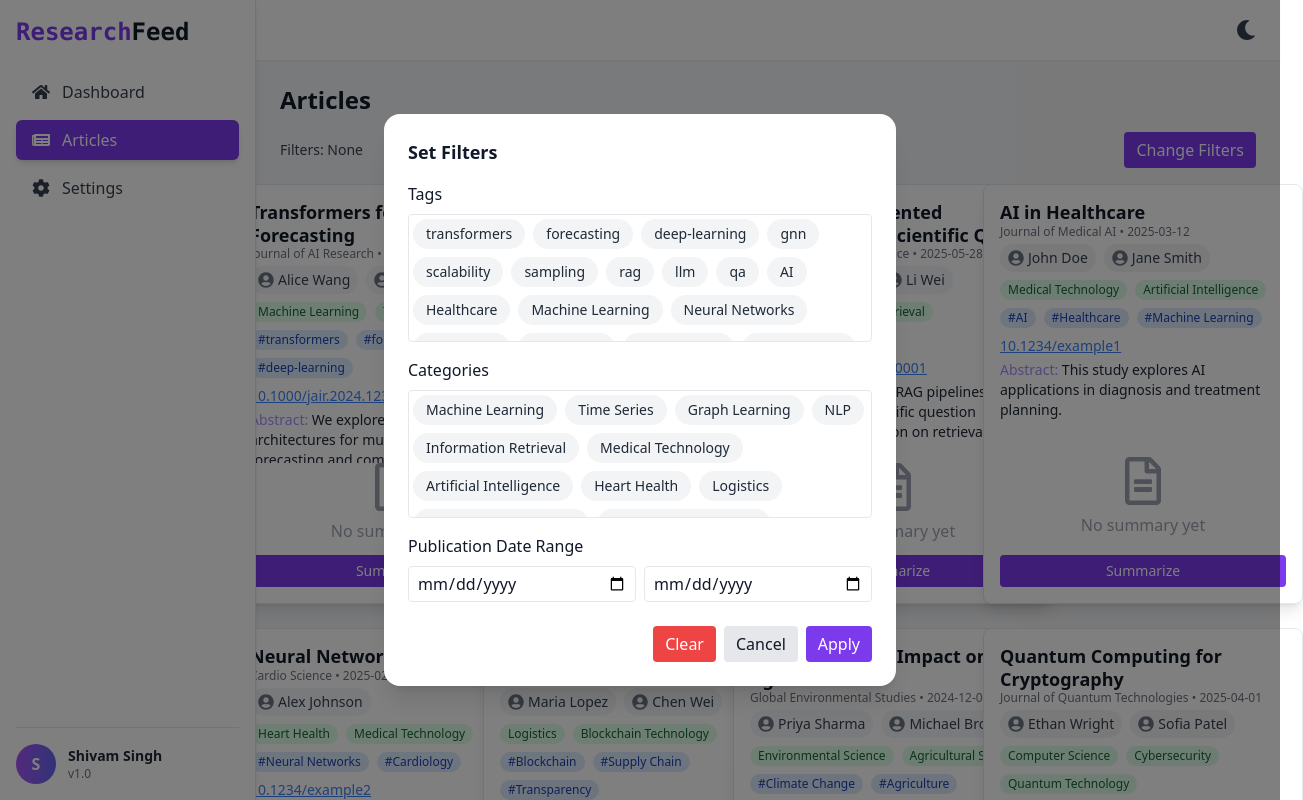
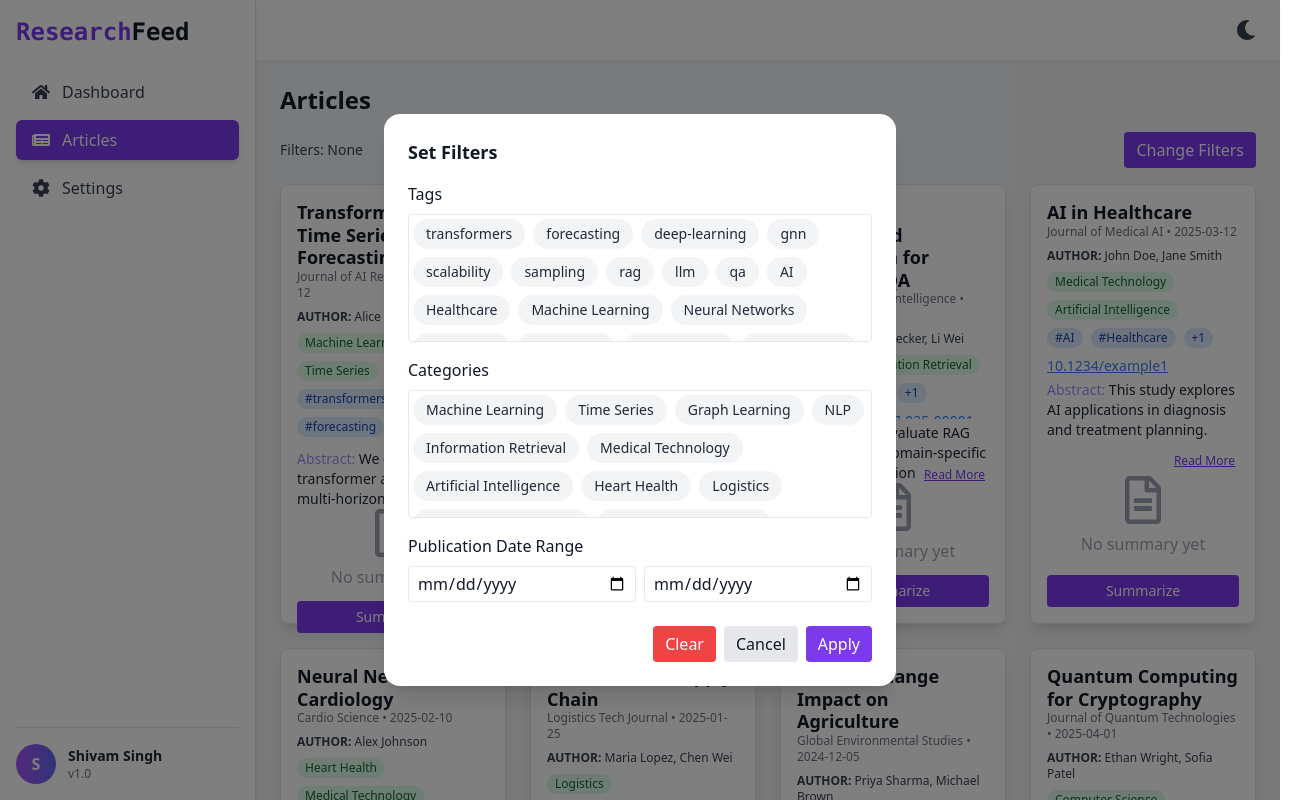
Before and after one commit to Shivamkumar4848/Research-Feed-Frontend, a React (Create React App) app: page /articles in a window 1280 px wide. Shown: the top 800 px of the page, 1303 px wide, since content can reach past the window. Built offline with nearby package versions, Linux system fonts and the light colour scheme.

Commit message:
Final tree 🌴  (#9)
* Added pagination to the articles page

* Made new changes to dashboard

* Fixed Summary and Dashboard FilterModal

* Fixed UI for summary

* Fixed Tags, Cat and added Read more to Abstract

```diff
--- a/src/components/ArticleCard.jsx
+++ b/src/components/ArticleCard.jsx
@@ -1,12 +1,20 @@
 import { useState, useEffect } from "react";
-import AuthorAvatar from "../components/Avatar";
 import { FaRegFileAlt } from "react-icons/fa";
+import Modal from "./Modal";
 
 export default function ArticleCard({ article }) {
     const [loading, setLoading] = useState(false);
     const [summary, setSummary] = useState("");
     const [error, setError] = useState("");
     const [isFlipped, setIsFlipped] = useState(false);
+    const [showAbstractModal, setShowAbstractModal] = useState(false);
+    const [showTagsModal, setShowTagsModal] = useState(false);
+    const [showCategoriesModal, setShowCategoriesModal] = useState(false);
+
+    useEffect(() => {
+        const stored = localStorage.getItem(`summary-${article.doi}`);
+        if (stored) setSummary(stored);
+    }, [article.doi]);
 
     useEffect(() => {
         const stored = localStorage.getItem(`summary-${article.doi}`);
@@ -18,7 +26,6 @@ export default function ArticleCard({ article }) {
             setIsFlipped(true);
             return;
         }
-
 
         setIsFlipped(true);
         setLoading(true);
@@ -34,6 +41,7 @@ export default function ArticleCard({ article }) {
             const data = await res.json();
             if (res.ok) {
                 setSummary(data.summary || "No summary returned.");
+                localStorage.setItem(`summary-${article.doi}`, data.summary);
             } else {
                 setError("Failed to summarize.");
             }
@@ -44,65 +52,108 @@ export default function ArticleCard({ article }) {
         }
     };
 
+    const formatWithLimit = (items, limit = 2) => {
+        if (!items || items.length === 0) return [];
+        if (items.length <= limit) return items;
+        return [...items.slice(0, limit), `+${items.length - limit}`];
+    };
+
     return (
-        <div className="w-80 h-[420px] transition-all duration-300 hover:-translate-y-2 hover:shadow-2xl rounded-lg relative">
+        <>
+            <div className="w-full max-w-sm h-[440px] transition-all duration-300 hover:-translate-y-2 hover:shadow-2xl rounded-lg relative">
                 <div className="perspective w-full h-full">
                     <div
-                    className={`relative w-full h-full transition-transform duration-700 ${isFlipped ? "rotate-y-180" : ""}`}
+                        className={`relative w-full h-full transition-transform duration-700 ${isFlipped ? "rotate-y-180" : ""
+                            }`}
                         style={{ transformStyle: "preserve-3d" }}
                     >
                         <div
-                        className="absolute w-full h-full bg-white dark:bg-gray-800 shadow-lg rounded-lg p-4 border border-gray-200 dark:border-gray-700 transition-colors duration-500 flex flex-col"
+                            className="absolute w-full h-full bg-white dark:bg-gray-800 shadow-lg rounded-lg p-4 border border-gray-200 dark:border-gray-700 flex flex-col"
                             style={{ backfaceVisibility: "hidden" }}
                         >
-                        <h2 className="text-lg font-semibold leading-tight dark:text-white line-clamp-2">
+                            <h2 className="text-lg font-semibold leading-tight dark:text-white truncate-2">
                                 {article.title}
                             </h2>
-                        <p className="text-gray-500 dark:text-gray-400 text-xs mb-1">
+                            <p className="text-gray-500 dark:text-gray-400 text-xs mb-2">
                                 {article.journal} • {article.publication_date}
                             </p>
 
-                        <div className="flex flex-wrap gap-2 mb-2">
-                            {(article.authors || []).map((author, idx) => (
-                                <AuthorAvatar key={idx} name={author} />
-                            ))}
-                        </div>
+                            {article.authors?.length > 0 && (
+                                <p className="text-xs text-gray-700 dark:text-gray-300 mb-2">
+                                    <span className="font-semibold">AUTHOR:</span>{" "}
+                                    {article.authors.join(", ")}
+                                </p>
+                            )}
 
                             <div className="mb-2 flex flex-wrap gap-2">
-                            {(article.category || []).map((cat, idx) => (
+                                {formatWithLimit(article.category).map((cat, idx) =>
+                                    cat.startsWith("+") ? (
+                                        <button
+                                            key={idx}
+                                            onClick={() => setShowCategoriesModal(true)}
+                                            className="bg-green-100 text-green-800 px-2 py-0.5 text-xs rounded-full hover:bg-green-200"
+                                        >
+                                            {cat}
+                                        </button>
+                                    ) : (
                                         <span
                                             key={idx}
                                             className="bg-green-100 text-green-800 px-2 py-0.5 text-xs rounded-full"
                                         >
                                             {cat}
                                         </span>
-                            ))}
+                                    )
+                                )}
                             </div>
+
                             <div className="mb-2 flex flex-wrap gap-2">
-                            {(article.tags || []).map((tag, idx) => (
+                                {formatWithLimit(article.tags).map((tag, idx) =>
+                                    tag.startsWith("+") ? (
+                                        <button
+                                            key={idx}
+                                            onClick={() => setShowTagsModal(true)}
+                                            className="bg-blue-100 text-blue-800 px-2 py-0.5 text-xs rounded-full hover:bg-blue-200"
+                                        >
+                                            {tag}
+                                        </button>
+                                    ) : (
                                         <span
                                             key={idx}
                                             className="bg-blue-100 text-blue-800 px-2 py-0.5 text-xs rounded-full"
                                         >
                                             #{tag}
                                         </span>
-                            ))}
+                                    )
+                                )}
                             </div>
 
                             <p className="text-blue-500 underline text-sm truncate">
-                            <a href={`https://doi.org/${article.doi}`} target="_blank" rel="noreferrer">
+                                <a
+                                    href={`https://doi.org/${article.doi}`}
+                                    target="_blank"
+                                    rel="noreferrer"
+                                >
                                     {article.doi}
                                 </a>
                             </p>
 
-                        <p className="mt-1 text-sm text-gray-800 dark:text-gray-300 line-clamp-3 flex-1">
-                            <span className="font-medium text-violet-400">Abstract:</span> {article.abstract}
+                            <div className="relative flex-1">
+                                <p className="mt-1 text-sm text-gray-800 dark:text-gray-300 truncate-3">
+                                    <span className="font-medium text-violet-400">Abstract:</span>{" "}
+                                    {article.abstract}
                                 </p>
-
+                                <button
+                                    onClick={() => setShowAbstractModal(true)}
+                                    className="absolute bottom-0 right-0 text-xs text-violet-600 underline bg-white dark:bg-gray-800 px-1"
+                                >
+                                    Read More
+                                </button>
+                            </div>
 
                             {summary ? (
-                            <p className="mt-1 text-sm text-gray-800 dark:text-gray-300 line-clamp-3 flex-1">
-                                <span className="font-medium text-emerald-500">Summary:</span> {summary}
+                                <p className="mt-1 text-sm text-gray-800 dark:text-gray-300 truncate-3 flex-1">
+                                    <span className="font-medium text-emerald-500">Summary:</span>{" "}
+                                    {summary}
                                 </p>
                             ) : (
                                 <div className="flex flex-col justify-center items-center flex-1 text-gray-400">
@@ -121,13 +172,15 @@ export default function ArticleCard({ article }) {
                         </div>
 
                         <div
-                        className="absolute w-full h-full bg-white dark:bg-gray-800 shadow-lg rounded-lg p-4 border border-gray-200 dark:border-gray-700 transition-colors duration-500 rotate-y-180 flex flex-col justify-center items-center text-center"
+                            className="absolute w-full h-full bg-white dark:bg-gray-800 shadow-lg rounded-lg p-4 border border-gray-200 dark:border-gray-700 rotate-y-180 flex flex-col justify-center items-center text-center"
                             style={{ backfaceVisibility: "hidden" }}
                         >
                             {loading && (
                                 <>
                                     <div className="animate-spin rounded-full h-8 w-8 border-b-2 border-violet-600 mb-3"></div>
-                                <p className="text-gray-700 dark:text-gray-300">Summarizing...</p>
+                                    <p className="text-gray-700 dark:text-gray-300">
+                                        Summarizing...
+                                    </p>
                                 </>
                             )}
 
@@ -168,5 +221,47 @@ export default function ArticleCard({ article }) {
           .rotate-y-180 { transform: rotateY(180deg); }
         `}</style>
             </div>
+
+            {showAbstractModal && (
+                <Modal title="Full Abstract" onClose={() => setShowAbstractModal(false)}>
+                    <p className="text-sm text-gray-700 dark:text-gray-300 text-justify whitespace-pre-line">
+                        {article.abstract}
+                    </p>
+                </Modal>
+            )}
+
+            {showTagsModal && (
+                <Modal title="All Tags" onClose={() => setShowTagsModal(false)}>
+                    <div className="flex flex-wrap gap-2">
+                        {article.tags?.map((tag, i) => (
+                            <span
+                                key={i}
+                                className="bg-blue-100 text-blue-800 px-2 py-0.5 text-xs rounded-full"
+                            >
+                                #{tag}
+                            </span>
+                        ))}
+                    </div>
+                </Modal>
+            )}
+
+            {showCategoriesModal && (
+                <Modal
+                    title="All Categories"
+                    onClose={() => setShowCategoriesModal(false)}
+                >
+                    <div className="flex flex-wrap gap-2">
+                        {article.category?.map((cat, i) => (
+                            <span
+                                key={i}
+                                className="bg-green-100 text-green-800 px-2 py-0.5 text-xs rounded-full"
+                            >
+                                {cat}
+                            </span>
+                        ))}
+                    </div>
+                </Modal>
+            )}
+        </>
     );
 }
--- /dev/null
+++ b/src/components/Modal.jsx
@@ -0,0 +1,24 @@
+import { FaTimes } from "react-icons/fa";
+
+export default function Modal({ title, children, onClose }) {
+    return (
+        <div className="fixed inset-0 bg-black bg-opacity-50 flex justify-center items-center z-50">
+            <div className="relative bg-white dark:bg-gray-900 p-6 rounded-xl shadow-lg w-[90%] max-w-2xl max-h-[80%] overflow-y-auto">
+                <button
+                    onClick={onClose}
+                    className="absolute top-3 right-3 text-gray-500 hover:text-gray-700 dark:text-gray-400 dark:hover:text-gray-200"
+                >
+                    <FaTimes size={18} />
+                </button>
+                {title && (
+                    <h3 className="text-lg font-semibold text-violet-600 mb-3 pr-6">
+                        {title}
+                    </h3>
+                )}
+                <div className="text-sm text-gray-700 dark:text-gray-300">
+                    {children}
+                </div>
+            </div>
+        </div>
+    );
+}
--- a/src/components/Navbar.jsx
+++ b/src/components/Navbar.jsx
@@ -11,7 +11,7 @@ export default function Navbar({ darkMode, toggleDarkMode, onHamburger }) {
                 <FaBars className="h-5 w-5 text-gray-700 dark:text-gray-200" />
             </button>
 
-            <h1 className="text-lg sm:text-xl font-bold text-violet-600 lg:invisible">
+            <h1 className="text-lg sm:text-xl font-bold text-violet-600  lg:invisible">
                 Research<span className="text-gray-800 dark:text-white">Feed</span>
             </h1>
 
--- a/src/styles/index.css
+++ b/src/styles/index.css
@@ -7,3 +7,10 @@ body,
 #root {
   height: 100%;
 }
+
+.truncate-3 {
+  display: -webkit-box;
+  -webkit-line-clamp: 3;
+  -webkit-box-orient: vertical;
+  overflow: hidden;
+}
```
Lines whose indentation alone changed are shown as unchanged.
